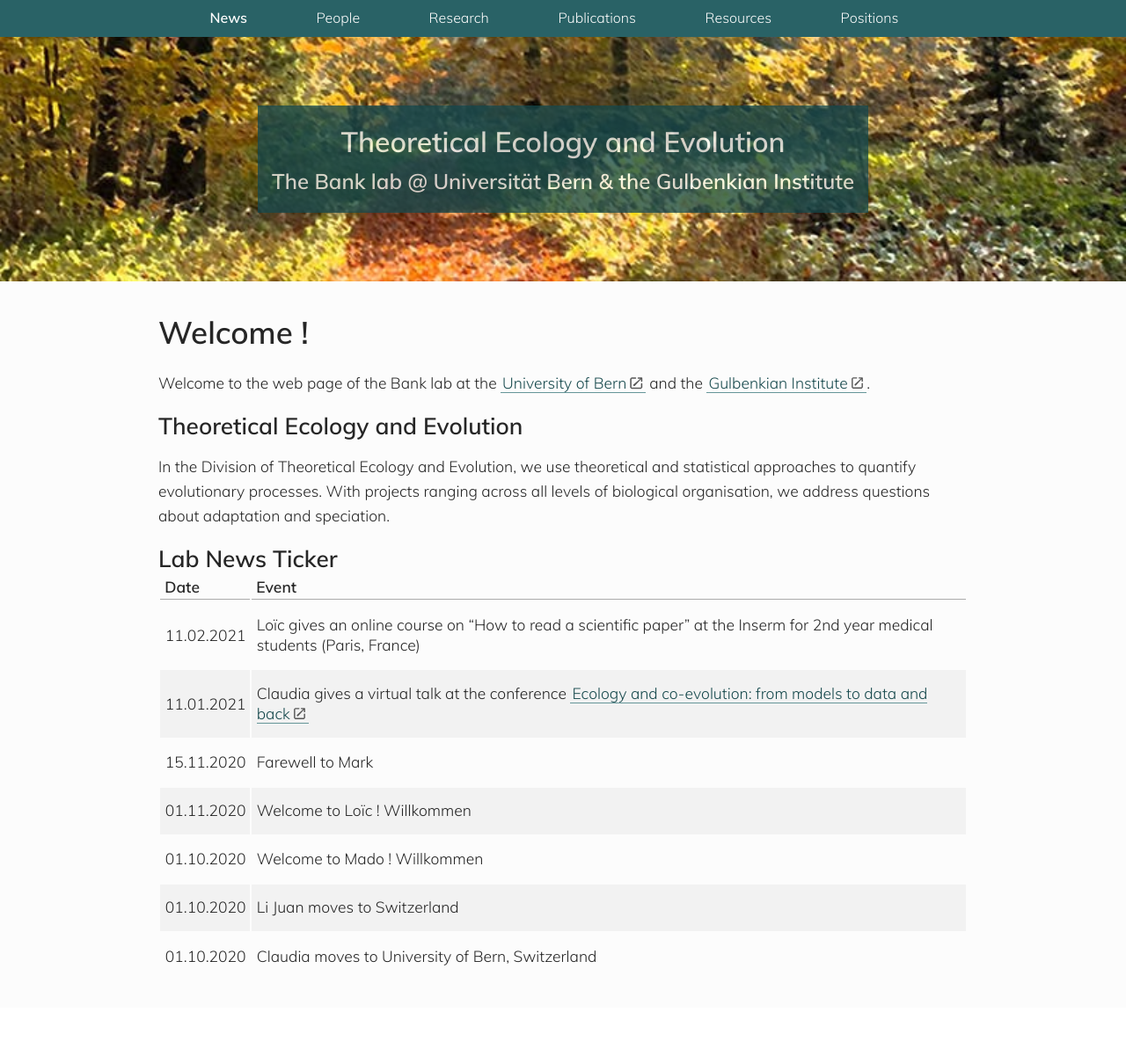
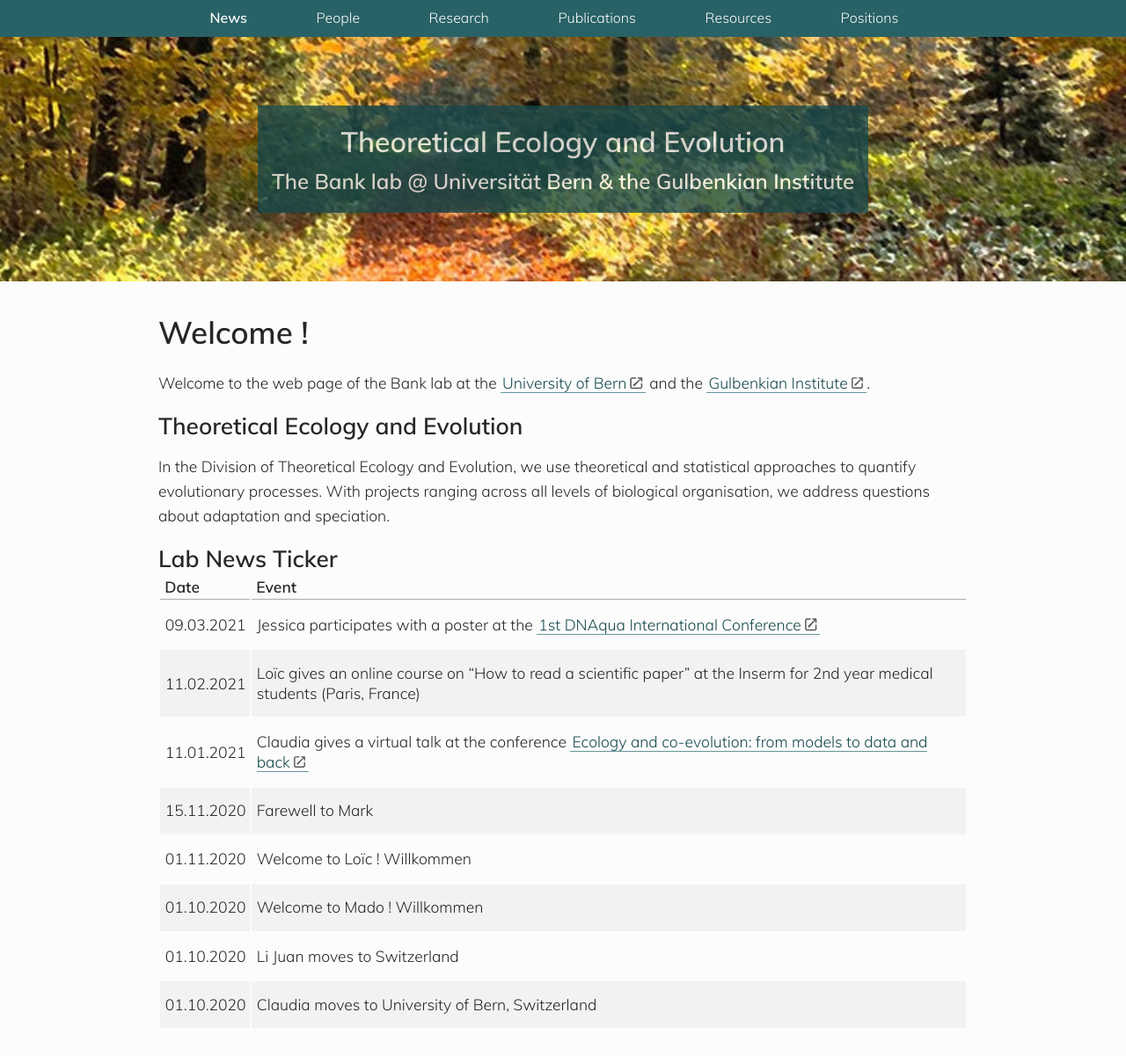
Before and after one commit to banklab/banklab.github.io, a Jekyll site: the page built from index.md, in a window 1280 px wide. Shown: the whole page at 88% size. Built offline with Jekyll 4.4.1, drawn with Linux system fonts in a browser that asks for light colours; some web fonts are replaced; before the commit the page ends 1146 px from its top, so only the background shows below that.

Commit message:
Update index.md

```diff
--- a/index.md
+++ b/index.md
@@ -16,6 +16,7 @@ In the Division of Theoretical Ecology and Evolution, we use theoretical and sta
 
 Date | Event
 ---  | ---
+09.03.2021 | Jessica participates with a poster at the [1st DNAqua International Conference](https://symposium.inrae.fr/dnaqua-conference-evian2021)
 11.02.2021 | Loïc gives an online course on "How to read a scientific paper" at the Inserm for 2nd year medical students (Paris, France)
 11.01.2021 | Claudia gives a virtual talk at the conference [Ecology and co-evolution: from models to data and back](https://indico.math.cnrs.fr/event/5760/)
 15.11.2020 | Farewell to Mark
```
